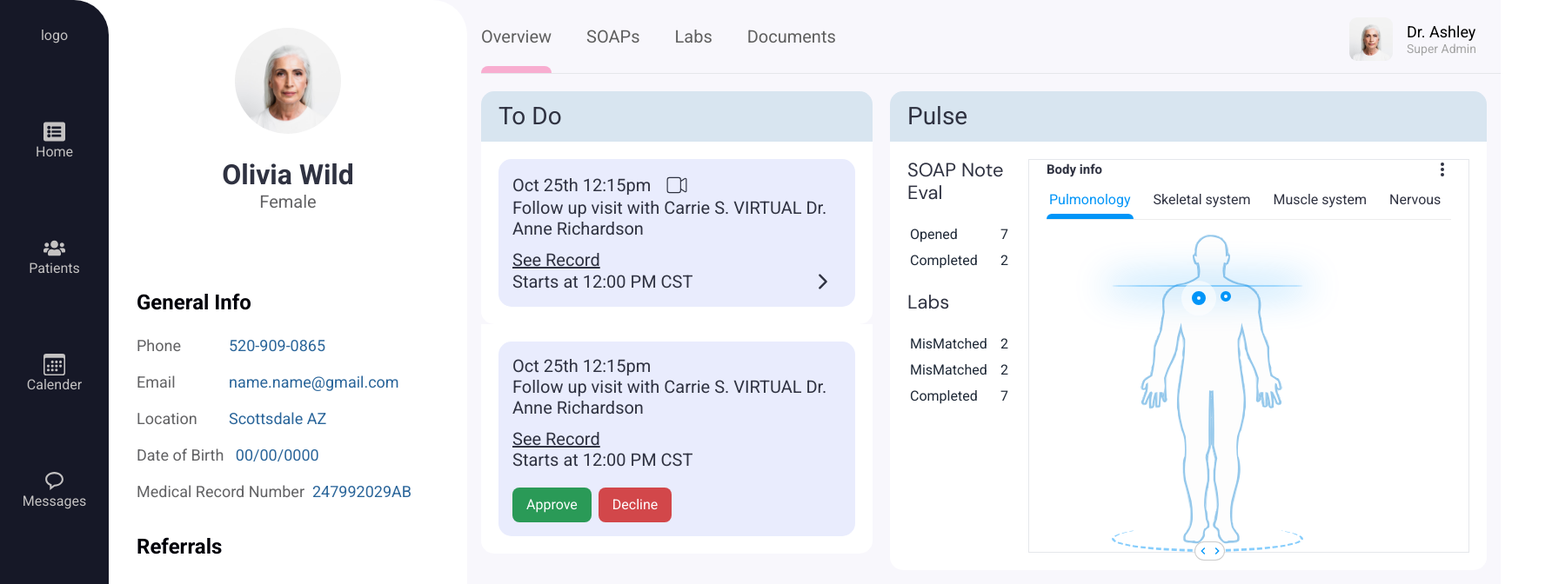
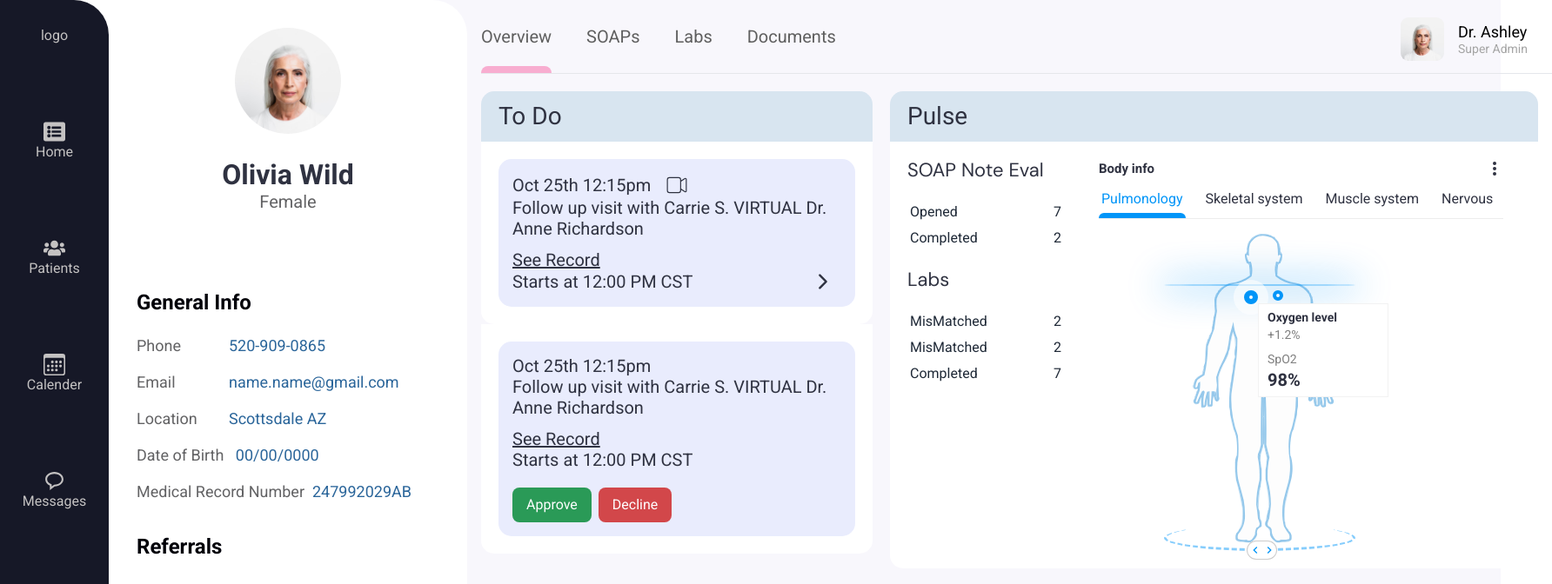
Before and after one commit to faridulccr/doctor-Ashley, a React (Vite) app: page /dashboard/clinic-manager in a window 1280 px wide. Shown: the top 672 px of the page at 87% size, 1784 px wide, since content can reach past the window. Built offline with nearby package versions, Linux system fonts and the light colour scheme.

Commit message:
pulse two section completed

```diff
--- a/src/pages/dashboard/dashboard-home/clinic-manager/ClinicManager.style.scss
+++ b/src/pages/dashboard/dashboard-home/clinic-manager/ClinicManager.style.scss
@@ -156,6 +156,15 @@
                 bottom: -10px;
                 left: 170px;
             }
+            .human-body-content {
+                padding: 5px 10px;
+                width: 150px;
+                border: 1px solid rgba(0, 0, 0, 0.05);
+                background-color: #ffffff;
+                position: absolute;
+                top: 82px;
+                left: 183px;
+            }
         }
     }
 }
--- a/src/pages/dashboard/dashboard-home/clinic-manager/Pulse.jsx
+++ b/src/pages/dashboard/dashboard-home/clinic-manager/Pulse.jsx
@@ -14,7 +14,7 @@ const Pulse = () => {
                 </h3>
             </div>
             <div className="content bg-white p-5 rounded-bl-[15px] rounded-br-[15px] flex items-start">
-                <div className="pr-5">
+                <div className="pr-5 w-[200px]">
                     <h3>SOAP Note Eval</h3>
                     <ul>
                         <li>
@@ -38,7 +38,7 @@ const Pulse = () => {
                     </ul>
                 </div>
 
-                <div className="font-['DM_Sans'] text-[#2F3241] px-5 border">
+                <div className="font-['DM_Sans'] text-[#2F3241] px-5">
                     <h4 className="text-[15px] font-semibold flex items-center justify-between mb-2">
                         Body info{" "}
                         <button>
@@ -88,6 +88,20 @@ const Pulse = () => {
                             <MdKeyboardArrowLeft />
                             <MdKeyboardArrowRight />
                         </div>
+
+                        <div className="human-body-content leading-[1px]">
+                            <p className="text-sm font-semibold">
+                                Oxygen level
+                            </p>
+                            <span className="text-sm text-[grey]">+1.2%</span>
+                            <span className="text-sm text-[grey] block mt-2">
+                                SpO2
+                            </span>
+                            <div className="flex">
+                                <span className="font-bold text-xl">98%</span>
+                                {/* <img src={flower} alt="" /> */}
+                            </div>
+                        </div>
                     </div>
                 </div>
 
```
Also changed, not shown: src/assets/images/Flower.png (added).
